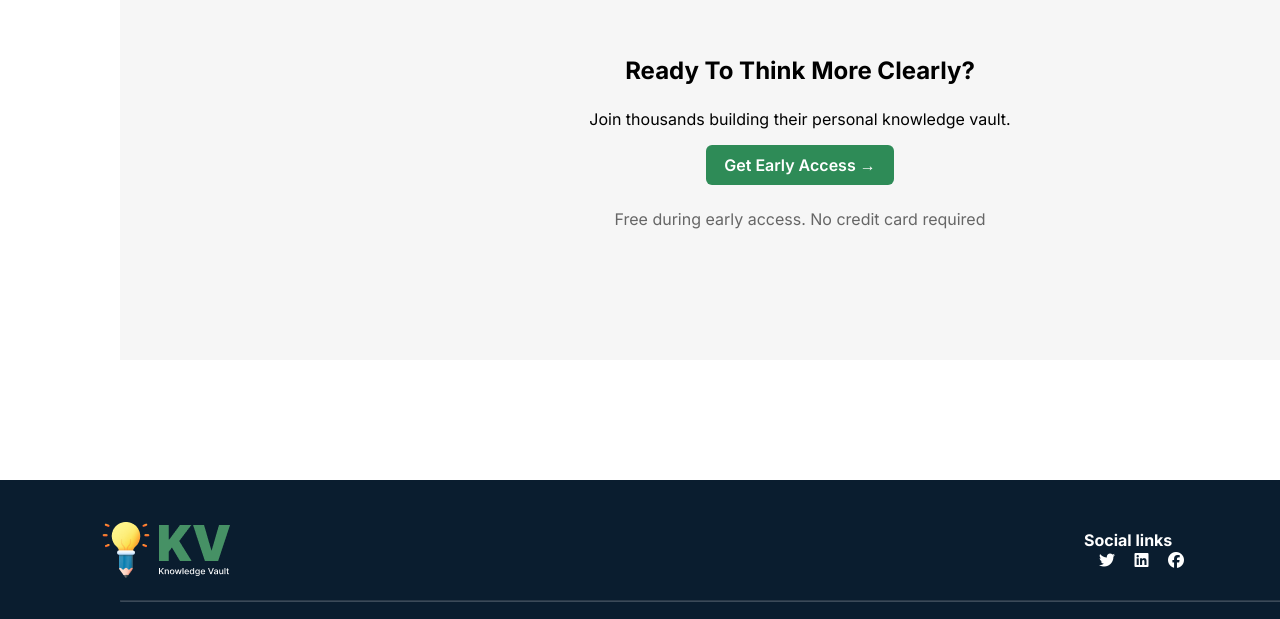
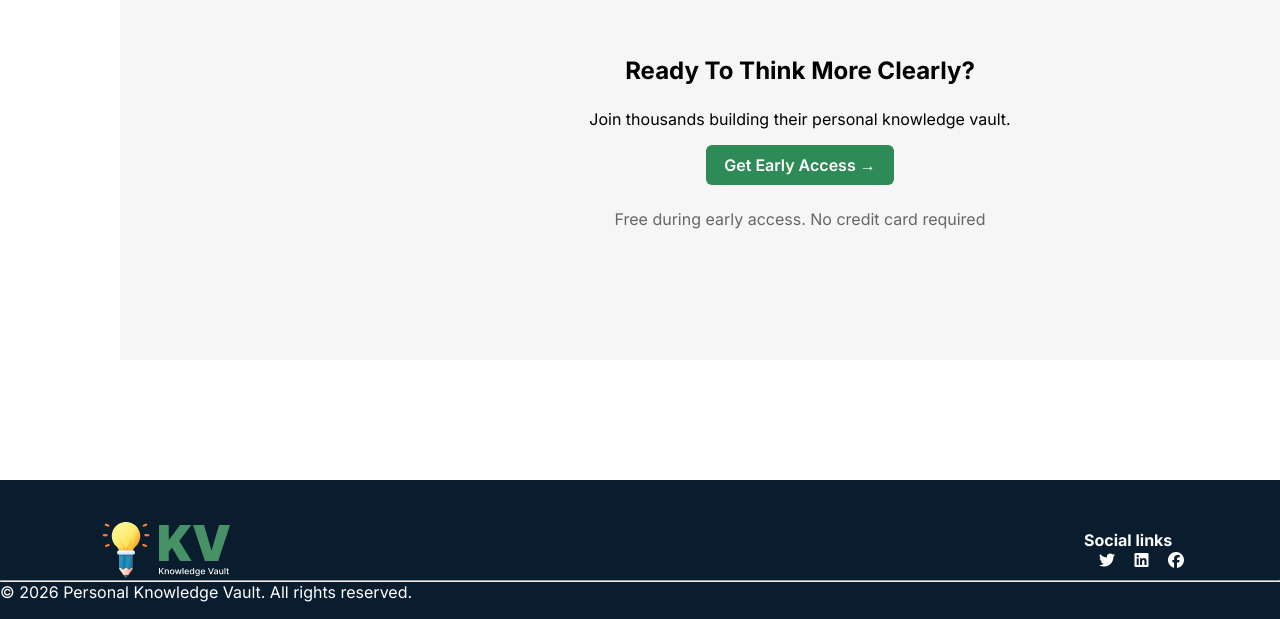
Before and after one commit to kazij317-code/B13-A01-Knowledge-Vault, a plain HTML site: page index.html in a window 1280 px wide. Shown: the part 2163-2782 px from the top of the page. Drawn offline with Linux system fonts and the light colour scheme.

Commit message:
redme.md update

```diff
--- a/index.html
+++ b/index.html
@@ -49,8 +49,14 @@
                     <a href="#" class="btn btn-primary">Start Building Your Vault →</a>
 
                     <button class="video-button">
-                        <span><i class="fa-solid fa-play"></i>See How It Works</span>
+                        <span><i></i>Subscribe</span>
                     </button>
+
+                    <button class="video-button">
+                        <img src="./images/asse" alt="">
+                        <span>Subscribe</span>
+                    </button>
+
                 </div>
             </div>
         </div>
--- a/style.css
+++ b/style.css
@@ -419,15 +419,3 @@ a:hover {
   color: #fff;
   margin-left: 15px;
 }
-
-hr {
-  margin: 20px 0;
-  border-color: rgba(255,255,255,0.2);
-  width: 1360px;
-  align-items: center;
-  margin-left: 120px;
-}
-.copyright{
-  margin-left: 120px;
-  text-align: center;
-}
```
Also changed, not shown: 2 other files.
